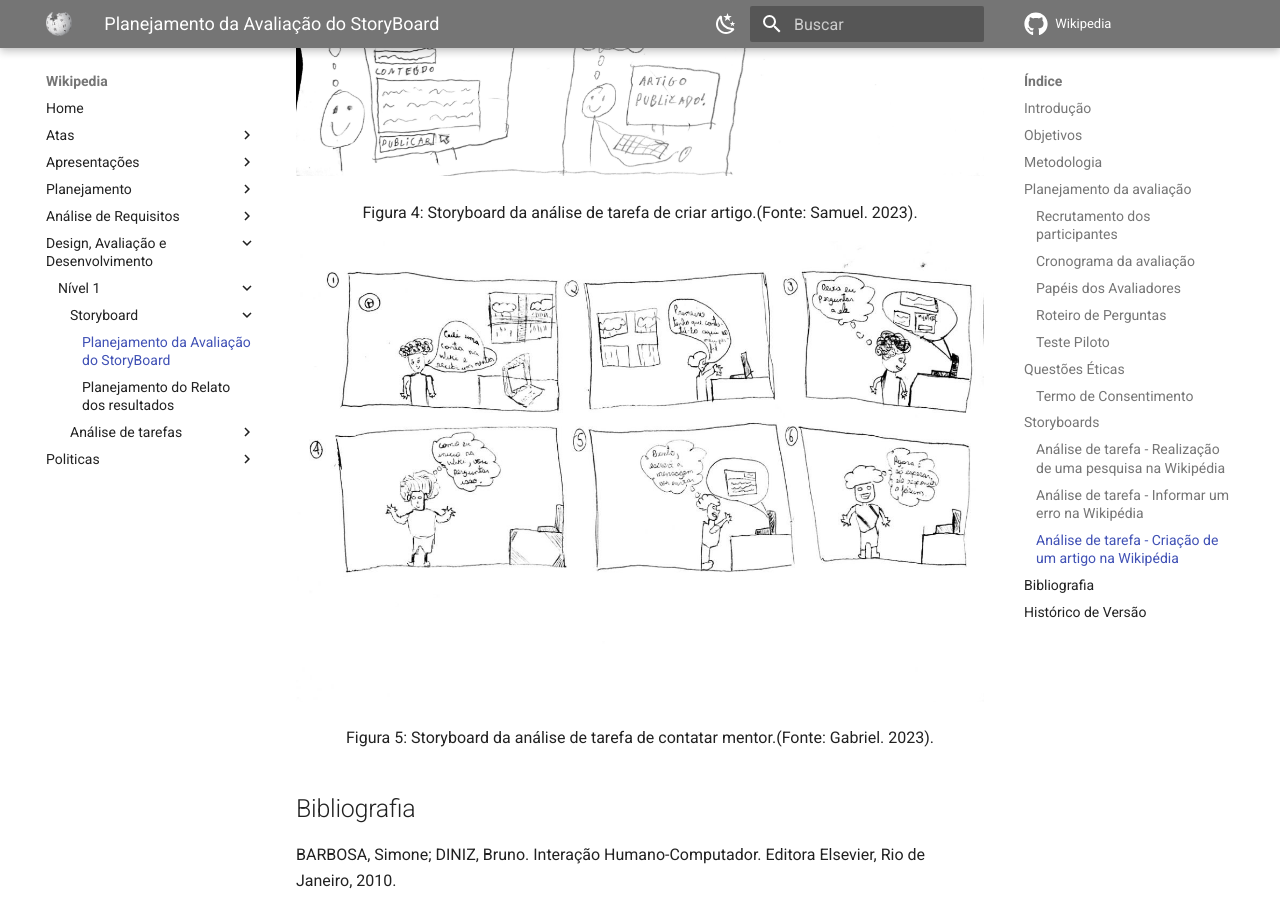
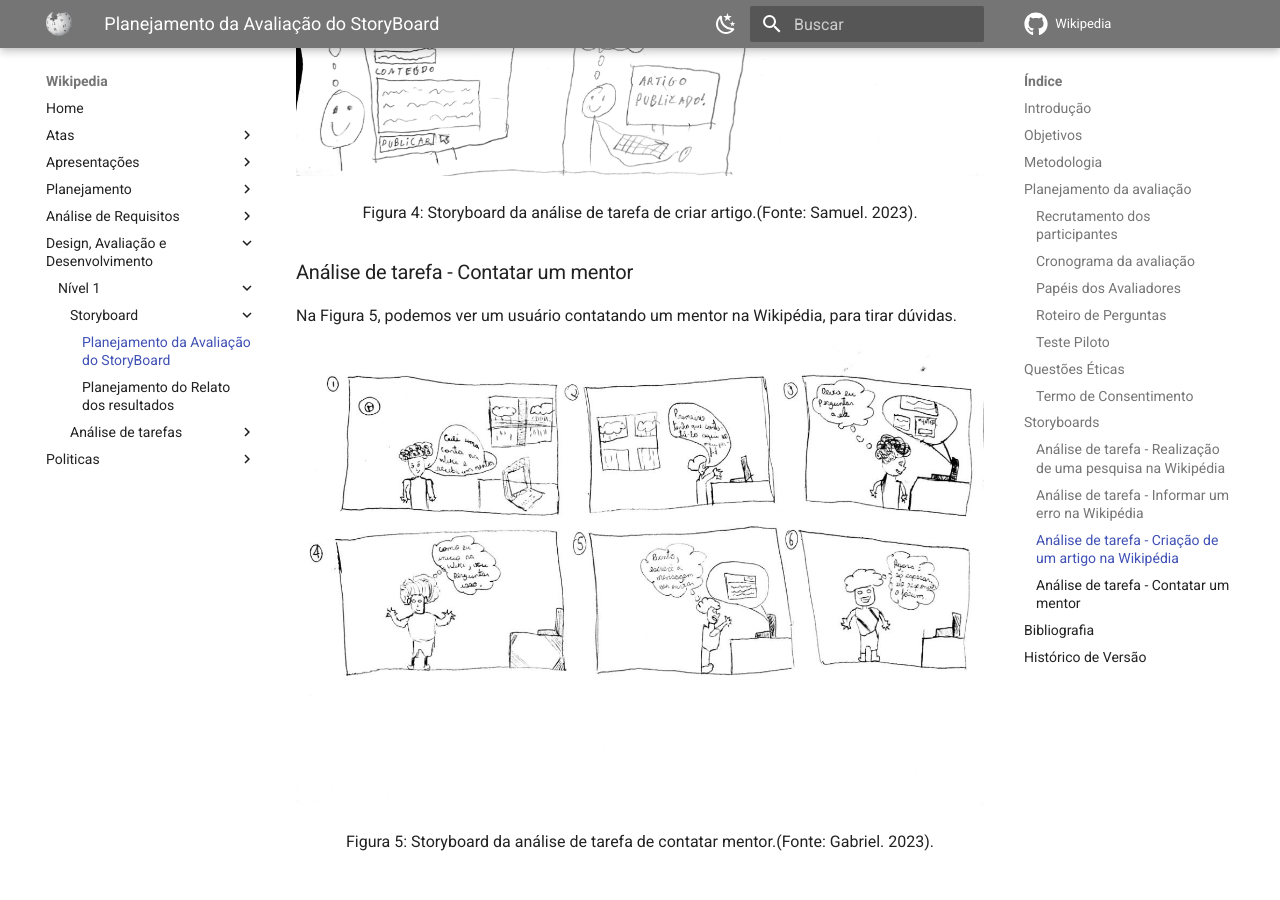
Before and after one commit to Interacao-Humano-Computador/2023.1-Wikipedia, an MkDocs documentation site: the page built from docs/design-avaliacao-desenvolvimento/nivel1/storyboard/planejamentoDaAvaliacao.md, in a window 1280 px wide and 900 px high, scrolled down 4746 px. Built offline with MkDocs 1.6.1 and Material for MkDocs 9.7.7, drawn with Linux system fonts in a browser that asks for light colours; comment, search, counter and statistics services are not loaded.

Commit message:
Contatar mentor, adicionando titulo

```diff
--- a/docs/design-avaliacao-desenvolvimento/nivel1/storyboard/planejamentoDaAvaliacao.md
+++ b/docs/design-avaliacao-desenvolvimento/nivel1/storyboard/planejamentoDaAvaliacao.md
@@ -93,8 +93,11 @@ Na figura 4, podemos ver o usuário criando um artigo na Wikipédia.
 <p>Figura 4: Storyboard da análise de tarefa de criar artigo.(Fonte: Samuel. 2023).</p>
 </div>
 
+### Análise de tarefa - Contatar um mentor
+
+Na Figura 5, podemos ver um usuário contatando um mentor na Wikipédia, para tirar dúvidas.
+
 <img src="../../../../images/storyboards/storyboard_contatar_mentor.jpeg" />
-
 
 <div style="text-align: center">
 <p>Figura 5: Storyboard da análise de tarefa de contatar mentor.(Fonte: Gabriel. 2023).</p>
```
